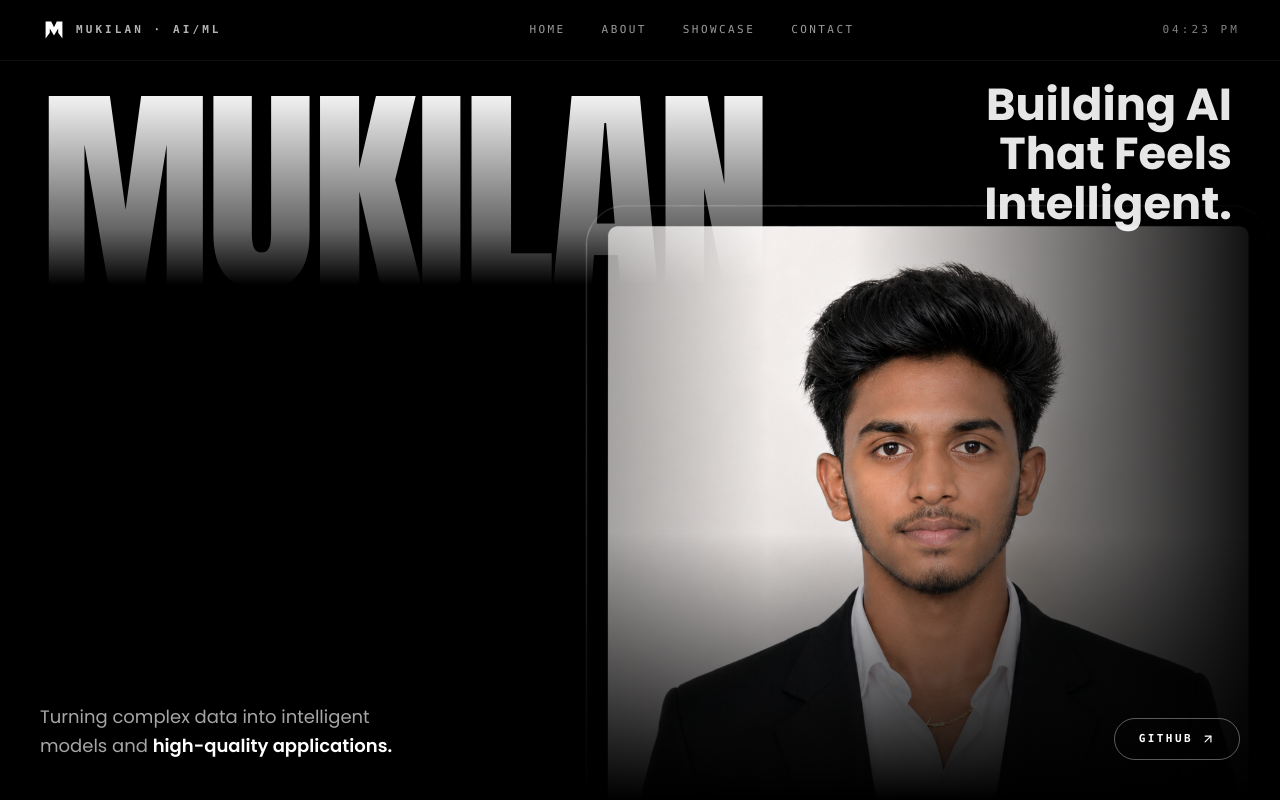
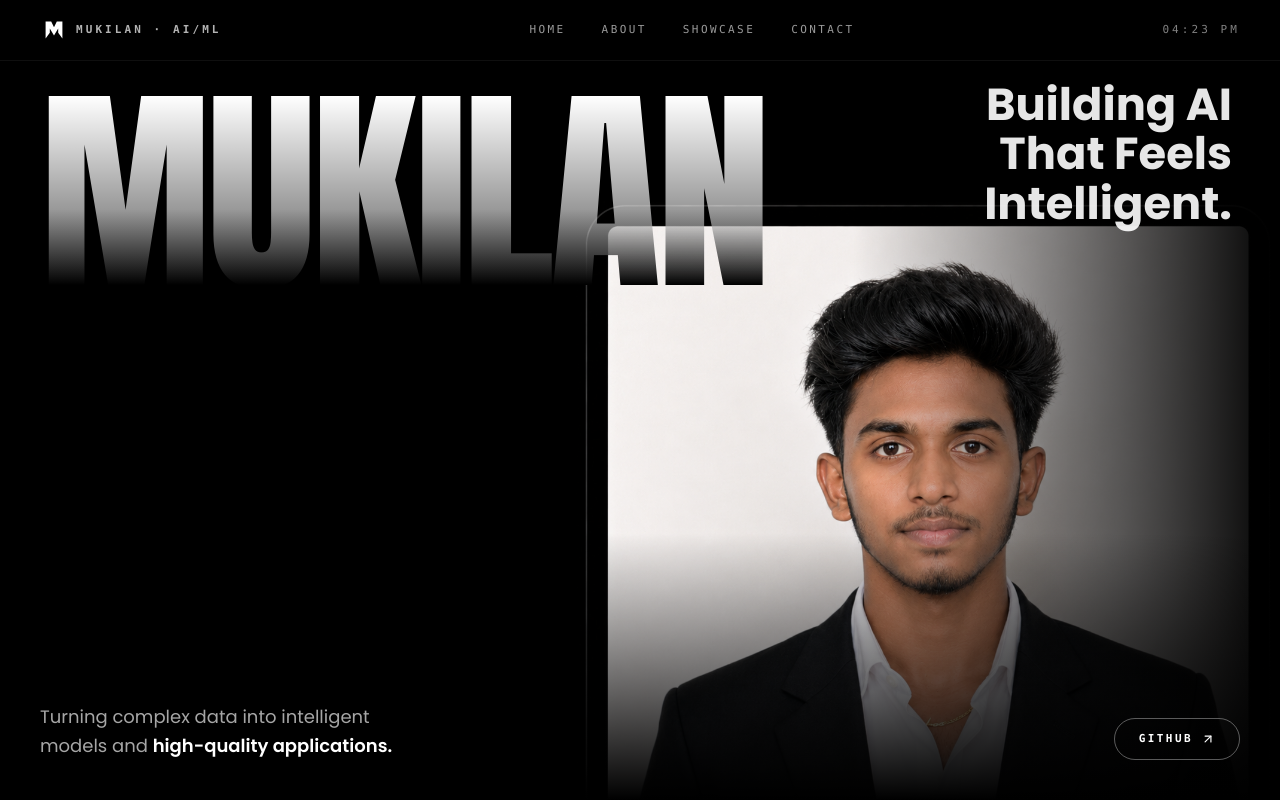
Before and after one commit to Mukilan-s18/mukil-portfolio, a React (Vite) app: page / in a window 1280 px wide. Shown: the top 800 px of the page. Built offline with nearby package versions, Linux system fonts and the light colour scheme.

Commit message:
fix: replace shadow with white-to-black gradient for seamless fade without image disturbance

```diff
--- a/src/App.tsx
+++ b/src/App.tsx
@@ -148,7 +148,7 @@ export default function App() {
 
               {/* Blue vignette edges matching template */}
               <div className="pointer-events-none absolute inset-0">
-                <div className="absolute left-0 top-0 bottom-0 w-[60%] bg-gradient-to-r from-black via-black/80 to-transparent" />
+                <div className="absolute left-0 top-0 bottom-0 w-1/3 bg-gradient-to-r from-black to-transparent" />
                 <div className="absolute right-0 top-0 bottom-0 w-1/3 bg-gradient-to-l from-black to-transparent" />
                 <div className="absolute bottom-0 left-0 right-0 h-1/3 bg-gradient-to-t from-black to-transparent" />
                 <div className="absolute top-0 left-0 right-0 h-1/4 bg-gradient-to-b from-black to-transparent" />
@@ -163,7 +163,7 @@ export default function App() {
                   style={{
                     fontFamily: "Anton, Impact, Arial Black, sans-serif",
                     fontSize: "clamp(100px, 18vw, 230px)",
-                    background: "linear-gradient(to bottom, rgba(255,255,255,0.95) 0%, rgba(255,255,255,0.4) 70%, transparent 100%)",
+                    background: "linear-gradient(to bottom, rgba(255,255,255,1) 0%, rgba(255,255,255,0.6) 60%, rgba(0,0,0,1) 100%)",
                     WebkitBackgroundClip: "text",
                     WebkitTextFillColor: "transparent",
                     backgroundClip: "text",
```
